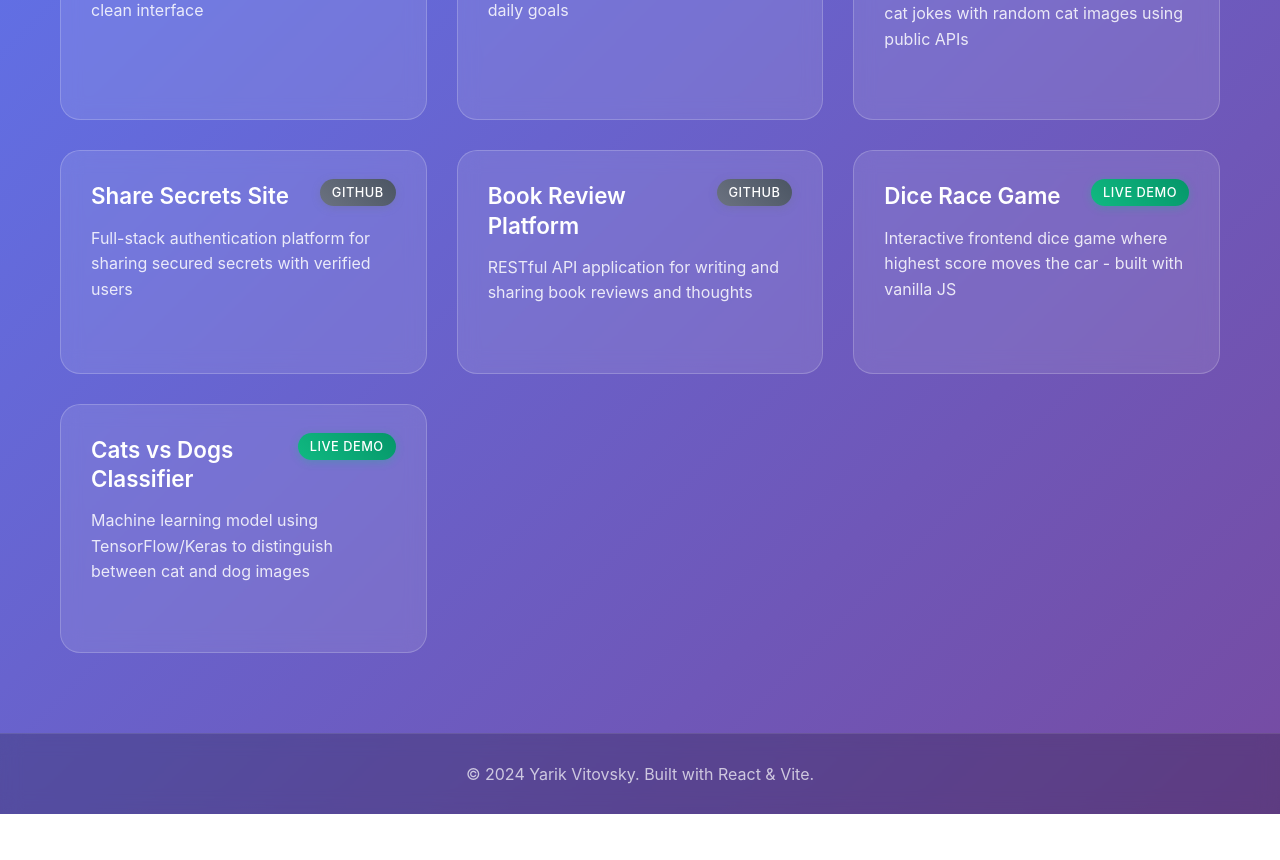
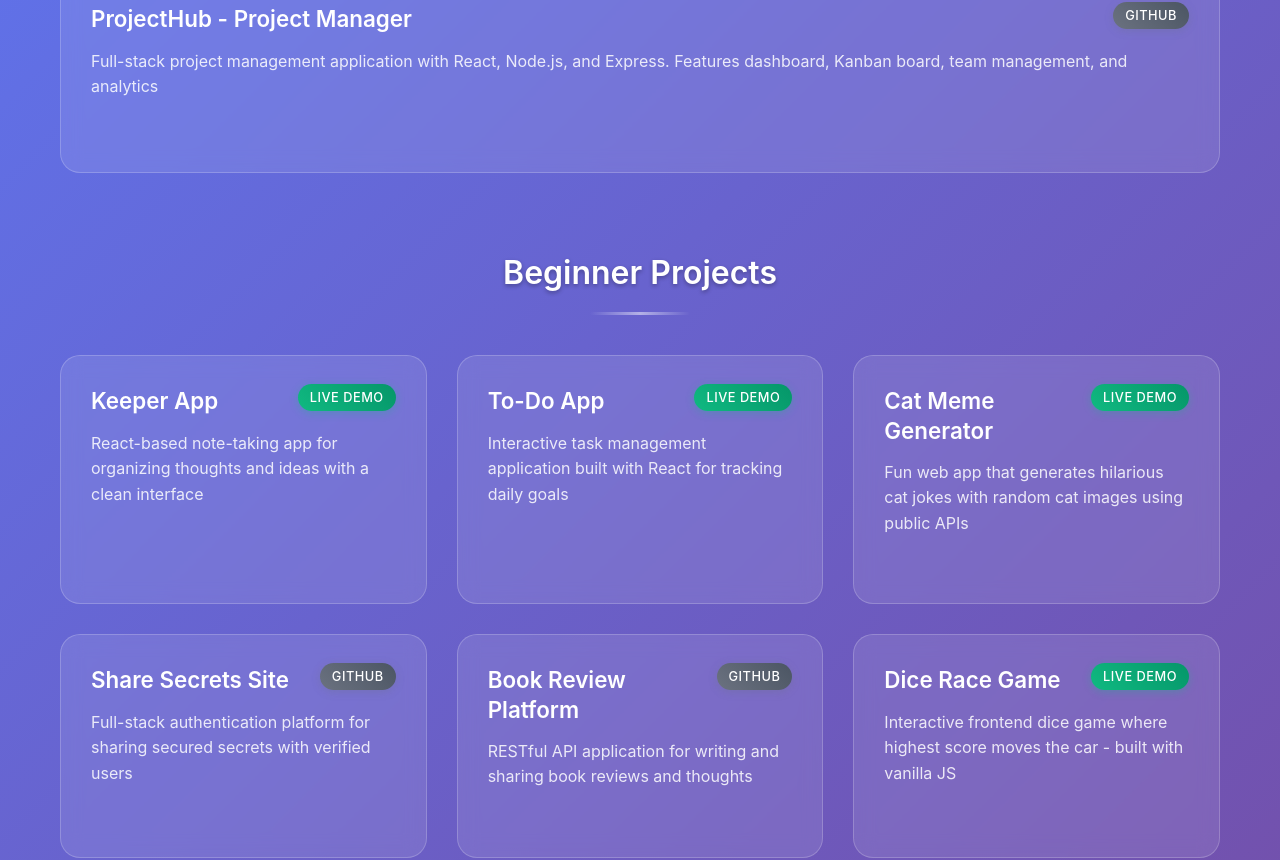
Before and after one commit to YarikVitovsky/personal-website, a React (Vite) app: page / in a window 1280 px wide. Shown: the part 720-1580 px from the top of the page. Before the commit the page ends 1534 px from the top, so only its background shows below. Built offline with nearby package versions, Linux system fonts and the light colour scheme.

Commit message:
Separate projects into intermediate and beginner sections with ProjectHub featured

```diff
--- a/src/App.css
+++ b/src/App.css
@@ -126,6 +126,32 @@
     text-shadow: 0 2px 4px rgba(0, 0, 0, 0.3);
 }
 
+/* Project Sections */
+.project-section {
+    margin-bottom: 80px;
+}
+
+.project-section:last-child {
+    margin-bottom: 0;
+}
+
+.subsection-title {
+    text-align: center;
+    font-size: 2rem;
+    font-weight: 600;
+    color: white;
+    margin-bottom: 20px;
+    text-shadow: 0 2px 4px rgba(0, 0, 0, 0.3);
+}
+
+.section-divider {
+    width: 100px;
+    height: 3px;
+    background: linear-gradient(90deg, transparent, rgba(255, 255, 255, 0.5), transparent);
+    margin: 0 auto 40px;
+    border-radius: 2px;
+}
+
 /* Projects Grid */
 .projects-grid {
     display: grid;
@@ -154,6 +180,14 @@
 
     .section-title {
         font-size: 2rem;
+    }
+
+    .subsection-title {
+        font-size: 1.5rem;
+    }
+
+    .project-section {
+        margin-bottom: 60px;
     }
 
     .projects-grid {
--- a/src/App.jsx
+++ b/src/App.jsx
@@ -2,10 +2,22 @@ import React from 'react'
 import ProjectCard from './components/ProjectCard'
 import './App.css'
 
-// Your real projects
-const projects = [
+// Intermediate Projects
+const intermediateProjects = [
     {
         id: 1,
+        title: "ProjectHub - Project Manager",
+        description: "Full-stack project management application with React, Node.js, and Express. Features dashboard, Kanban board, team management, and analytics",
+        link: "https://github.com/YarikVitovsky/project-manager",
+        isLive: false,
+        color: "#6366F1" // Indigo
+    }
+]
+
+// Beginner Tutorial Projects
+const beginnerProjects = [
+    {
+        id: 2,
         title: "Keeper App",
         description: "React-based note-taking app for organizing thoughts and ideas with a clean interface",
         link: "https://stupendous-treacle-9f774e.netlify.app/",
@@ -13,7 +25,7 @@ const projects = [
         color: "#4F46E5" // Indigo
     },
     {
-        id: 2,
+        id: 3,
         title: "To-Do App",
         description: "Interactive task management application built with React for tracking daily goals",
         link: "https://grand-cannoli-84eaed.netlify.app",
@@ -21,7 +33,7 @@ const projects = [
         color: "#059669" // Emerald
     },
     {
-        id: 3,
+        id: 4,
         title: "Cat Meme Generator",
         description: "Fun web app that generates hilarious cat jokes with random cat images using public APIs",
         link: "https://hilarious-banoffee-1e3d7a.netlify.app/",
@@ -29,7 +41,7 @@ const projects = [
         color: "#EA580C" // Orange
     },
     {
-        id: 4,
+        id: 5,
         title: "Share Secrets Site",
         description: "Full-stack authentication platform for sharing secured secrets with verified users",
         link: "https://github.com/YarikVitovsky/Secrets",
@@ -37,7 +49,7 @@ const projects = [
         color: "#7C3AED" // Violet
     },
     {
-        id: 5,
+        id: 6,
         title: "Book Review Platform",
         description: "RESTful API application for writing and sharing book reviews and thoughts",
         link: "https://github.com/YarikVitovsky/Book-Review",
@@ -45,7 +57,7 @@ const projects = [
         color: "#DC2626" // Red
     },
     {
-        id: 6,
+        id: 7,
         title: "Dice Race Game",
         description: "Interactive frontend dice game where highest score moves the car - built with vanilla JS",
         link: "https://yarikvitovsky.github.io/DiceGame/dice.html",
@@ -53,7 +65,7 @@ const projects = [
         color: "#0891B2" // Cyan
     },
     {
-        id: 7,
+        id: 8,
         title: "Cats vs Dogs Classifier",
         description: "Machine learning model using TensorFlow/Keras to distinguish between cat and dog images",
         link: "https://huggingface.co/spaces/YarikVitovsky/cat-vs-dog-classifier",
@@ -112,13 +124,33 @@ function App() {
             <main className="main">
                 <div className="container">
                     <h2 className="section-title">My Projects</h2>
+
+                    {/* Intermediate Projects */}
+                    <div className="project-section">
+                        <h3 className="subsection-title">Intermediate Projects</h3>
+                        <div className="section-divider"></div>
                         <div className="projects-grid">
-                        {projects.map(project => (
+                            {intermediateProjects.map(project => (
                                 <ProjectCard
                                     key={project.id}
                                     project={project}
                                 />
                             ))}
+                        </div>
+                    </div>
+
+                    {/* Beginner Projects */}
+                    <div className="project-section">
+                        <h3 className="subsection-title">Beginner Projects</h3>
+                        <div className="section-divider"></div>
+                        <div className="projects-grid">
+                            {beginnerProjects.map(project => (
+                                <ProjectCard
+                                    key={project.id}
+                                    project={project}
+                                />
+                            ))}
+                        </div>
                     </div>
                 </div>
             </main>
```
Lines whose indentation alone changed are shown as unchanged.
